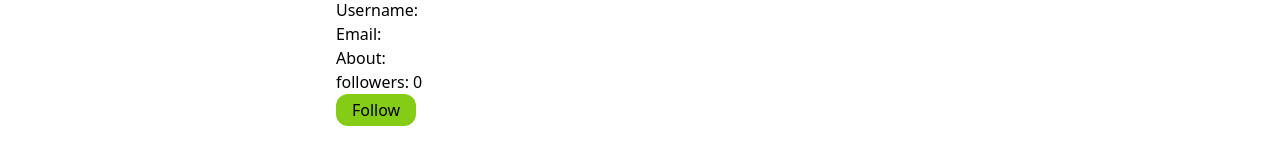
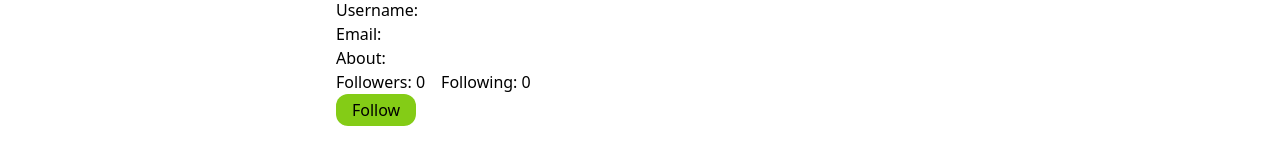
Before and after one commit to giangarof98/vnet, a Vue app in the folder front/: page /profile/1 in a window 1280 px wide. Shown: the part 130-290 px from the top of the page. Built offline with nearby package versions, Linux system fonts and the light colour scheme; no server answers.

Commit message:
display followers component

```diff
--- a/front/src/components/FollowBtn.vue
+++ b/front/src/components/FollowBtn.vue
@@ -1,5 +1,8 @@
 <template>
-    <p>followers: {{user.followers.length}}</p>
+    <div class="flex flex-row gap-4">
+        <p @click="decodeFollowers">Followers: {{user.followers.length}}</p>
+        <p>Following: {{user.following.length}}</p>
+    </div>
     <button v-show="user.userId !== this.$route.params.id" class="bg-lime-500 w-20 p-1 rounded-xl" @click="followUser">{{displayMsg}}</button>
 </template>
 
@@ -11,7 +14,8 @@ export default {
         return{
             user:{
                 userId:'',
-                followers:[],
+                followers:'',
+                following:'',
             },
         }
     },
@@ -27,6 +31,7 @@ export default {
             const res = await axios.get(`/api/user/${userIdProfile}`)
 
             this.user.followers = res.data.followers
+            this.user.following = res.data.following
 
         },
         async followUser(){
@@ -34,7 +39,13 @@ export default {
             const res = await axios.post(`/api/user/follow/${id}`)
             this.fetchData()
 
-        }
+        },
+        async decodeFollowers(){
+            for(let id of this.user.followers){
+                const res = await axios.get(`/api/user/${id}`)
+                console.log(`${res.data.name} - ${res.data._id} - ${res.data.image[0].url}`)
+            }
+        },
     },
     computed: {
         displayMsg() {
--- /dev/null
+++ b/front/src/components/Followers.vue
@@ -0,0 +1,9 @@
+<template>
+    <h1>Followers</h1>
+</template>
+
+<script>
+export default {
+    name:'Followers'
+}
+</script>
--- /dev/null
+++ b/front/src/components/Following.vue
@@ -0,0 +1,9 @@
+<template>
+    <h1>Following</h1>
+</template>
+
+<script>
+export default {
+    name:'Following'
+}
+</script>
--- a/front/src/views/Profile.vue
+++ b/front/src/views/Profile.vue
@@ -16,7 +16,6 @@
                 :to="`/profile/updateform/${user.id}`">
             Update information
             </router-link>
-
             <FollowBtn />
         </div>
     </div>
@@ -54,7 +53,6 @@ export default {
             try {
                 const res = await axios.get(`/api/user/${userId}`)
                 this.user.followers = res.data.followers
-
                 this.user.name = res.data.name
                 this.user.username = res.data.username
                 this.user.email = res.data.email
@@ -70,12 +68,12 @@ export default {
                 }
             }
         },
-        async decodeFollowers(x){
-            for(let id of x){
-                const res = await axios.get(`/api/user/${id}`)
-                // console.log(res.data.name)
-            }
-        },
+        // async decodeFollowers(x){
+        //     for(let id of x){
+        //         const res = await axios.get(`/api/user/${id}`)
+        //         console.log(`${res.data.name} - ${res.data._id} - ${res.data.image[0].url}`)
+        //     }
+        // },
     }
 }
 
--- a/front/src/views/Signin.vue
+++ b/front/src/views/Signin.vue
@@ -36,7 +36,7 @@ export default {
                 username:'',
                 password:''
             },
-            message:''
+            message:'',
         }
     },
     methods: {
@@ -60,6 +60,10 @@ export default {
             }
         },
 
-    }
+    },
+    created() {
+    // Fetch the message from route params when the component is created
+    this.message = this.$route.params.message || '';
+  }
 }
 </script>
--- a/front/src/views/Signup.vue
+++ b/front/src/views/Signup.vue
@@ -73,6 +73,7 @@ export default {
         }
     },
     methods: {
+
         async fetchData(){
             try {
                 const credentials = {
@@ -84,13 +85,15 @@ export default {
                     }
 
                 const res = await axios.post('/api/user/signup', credentials)
-                // console.log(res);
-                // this.$router.push(`/signin`)
+                console.log(res.data.message);
+                this.$router.push(`/signin`)
 
             } catch (error) {
+                console.log(error)
                 if(error.response.data.message){
                     this.message = error.response.data.message
                 }
+
             }
         }
     }
```
Also changed, not shown: 1 other file (tests, documents, lock files or other folders).
